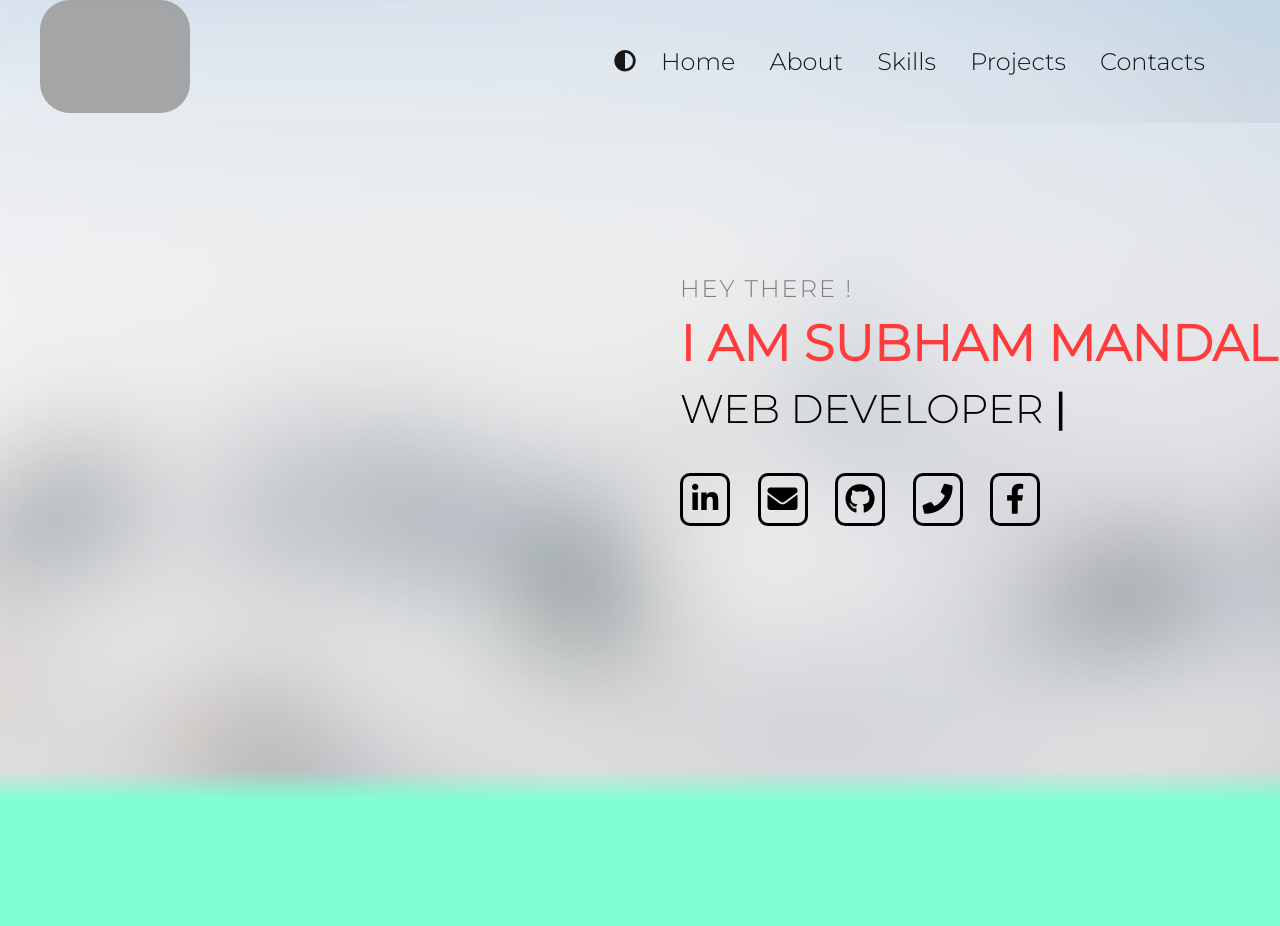
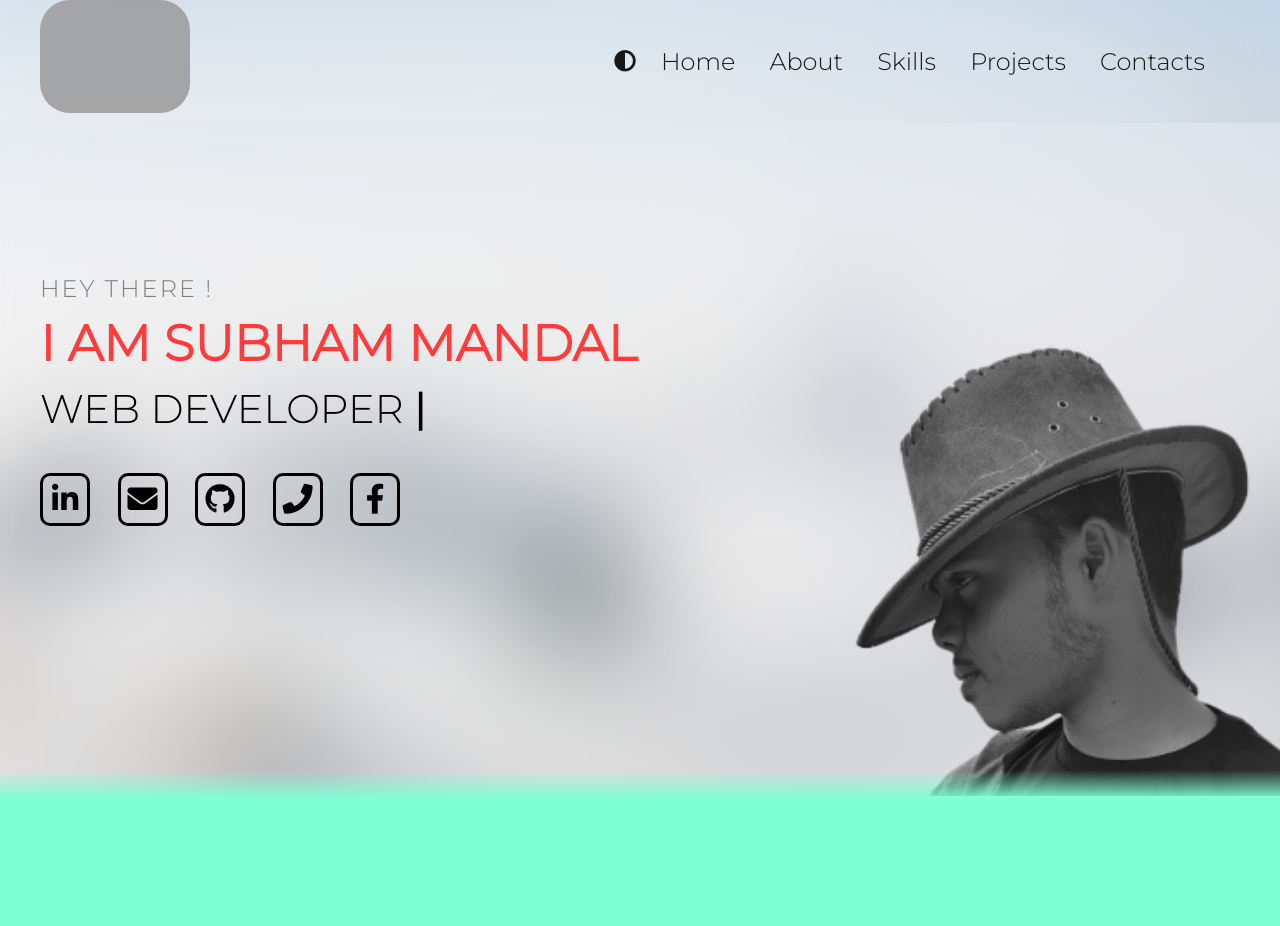
Before and after one commit to SubhamMandal/My-Website, a PHP site: page / in a window 1280 px wide. Shown: the top 926 px of the page. Run offline with PHP 8.4, Linux system fonts and the light colour scheme; grey boxes are pictures that could not be loaded.

Commit message:
added landing page image

```diff
--- a/index.html
+++ b/index.html
@@ -41,6 +41,12 @@
     </nav>
 
     <section id="home">
+      <div class="desktop-img">
+        <img
+          src="./Images/desktop-pic.png"
+          alt="your img for desktop view"
+        />
+      </div>
       <div class="contents">
         <div class="mobile-img">
           <img
@@ -343,7 +349,7 @@
         <div class="right">
           <form
             class="contact-form"
-            action="https://formsubmit.co/anupamapaul555@gmail.com"
+            action="https://formsubmit.co/iamsubhammandal.sm@gmail.com"
             method="POST"
           >
             <div class="banner">Leave a Message</div>
--- a/style.css
+++ b/style.css
@@ -119,6 +119,7 @@ input[type="checkbox"] {
 
 /* ====================== home page style ============================= */
 #home {
+  position: relative;
   width: 100%;
   height: 100vh;
   display: flex;
@@ -126,12 +127,24 @@ input[type="checkbox"] {
   background: var(--bg-img) no-repeat;
   background-size: cover;
   align-items: center;
-  justify-content: flex-end;
+  /* justify-content: flex-end; */
   color: var(--text-color);
 }
 
+#home .desktop-img{
+  position: absolute;
+  width: 35%;
+  /* background-color: #4267b2; */
+  /* transform: rotateY(180deg) */
+  right: 0px;
+  bottom: 0px;
+}
+#home .desktop-img img{
+  width: 100%;
+}
+
 #home .contents {
-  /* margin-right: 400px; */
+  margin-left: 40px;
   width: 600px;
 }
 
@@ -697,7 +710,7 @@ textarea {
 
 #contacts #send-btn:hover {
   transition: 0.7s;
-  background: var(--primary-color);
+  /* background: var(--primary-color); */
   box-shadow: 0px 0px 10px black;
 }
 
@@ -768,6 +781,11 @@ textarea {
   #home {
     background-image: var(--mobile-bg);
   }
+
+  #home .desktop-img{
+    display: none;
+  }
+
   #home .mobile-img{
     display: block;
     width: 60%;
@@ -817,6 +835,11 @@ textarea {
     ---x: yellow;
     /* background-color: yellowgreen; */
   }
+}
+
+#home .contents {
+  margin-left: auto;
+  margin-right: auto;
 }
 
   #home .mobile-img img{
```
Also changed, not shown: Images/desktop-pic.png (added).
